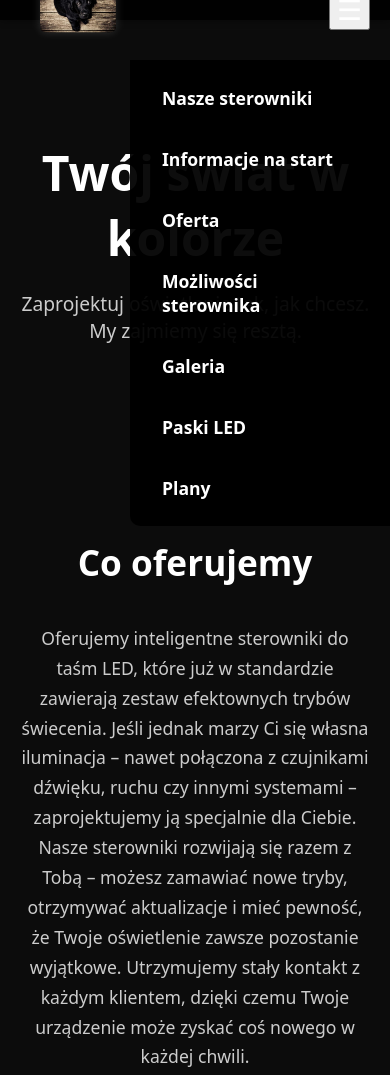
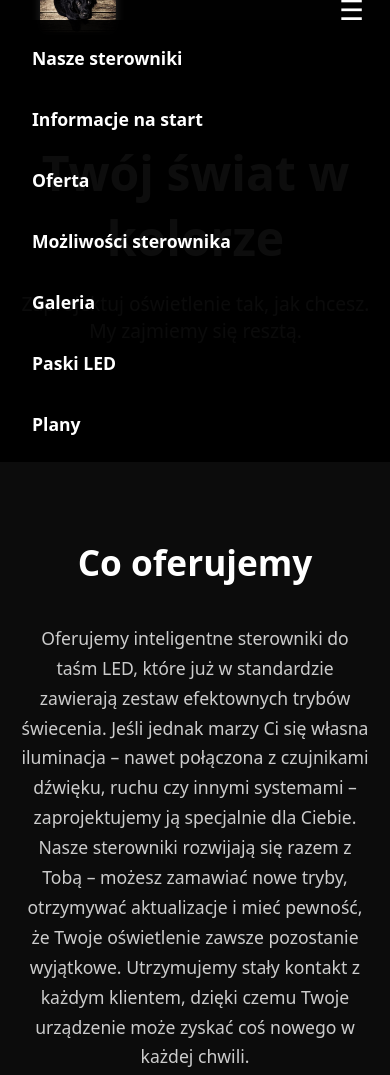
Before and after one commit to company-ledmp/webPage, a plain HTML site: page index.html in a window 390 px wide. Shown: the top 1075 px of the page. Drawn offline with Linux system fonts and the light colour scheme.

Commit message:
adjsuitn to mobile

```diff
--- a/index.html
+++ b/index.html
@@ -6,6 +6,20 @@
   <title>LEDMP</title>
   <link rel="stylesheet" href="style.css">
 </head>
+
+
+<script>
+document.addEventListener("DOMContentLoaded", function() {
+  const menuToggle = document.querySelector(".menu-toggle");
+  const navLinks = document.querySelector(".nav-links");
+
+  menuToggle.addEventListener("click", function() {
+    navLinks.classList.toggle("active");
+  });
+});
+</script>
+
+
 <body>
 
 <header id="mainNav">
@@ -768,20 +782,6 @@ function openDialog(src) {
   dialog.showModal();
 }
 </script>
-
-<script>
-document.addEventListener("DOMContentLoaded", function() {
-  const menuToggle = document.querySelector(".menu-toggle");
-  const navLinks = document.querySelector(".nav-links");
-
-  menuToggle.addEventListener("click", function() {
-    navLinks.classList.toggle("active");
-  });
-});
-</script>
-
-
-
 </body>
 
 
--- a/style.css
+++ b/style.css
@@ -266,36 +266,48 @@ body {
 }
 
 @media (max-width: 768px) {
+  /* przycisk hamburger */
   .menu-toggle {
     display: block;
     position: absolute;
     right: 20px;
+    top: 50%;
+    transform: translateY(-50%);
     font-size: 28px;
     color: white;
+    background: none;
+    border: none;
     cursor: pointer;
     z-index: 1100;
   }
 
+  /* linki menu — domyślnie ukryte */
   .nav-links {
     display: none;
     flex-direction: column;
-    background-color: rgba(0,0,0,0.95);
+    align-items: flex-start;
+    background-color: rgba(0, 0, 0, 0.95);
     position: absolute;
-    top: 60px;
+    top: 100%;
     right: 0;
-    width: 220px;
+    width: 100%;
     padding: 20px;
-    border-radius: 0 0 0 10px;
+    box-sizing: border-box;
+    text-align: left;
   }
 
+  /* po kliknięciu — menu pokazuje się */
   .nav-links.active {
     display: flex;
   }
 
   .nav-links a {
-    padding: 10px 0;
+    display: block;
+    width: 100%;
+    padding: 12px 0;
     font-size: 1.1em;
   }
+
 
   .product-section img,
   .intro img,
```
